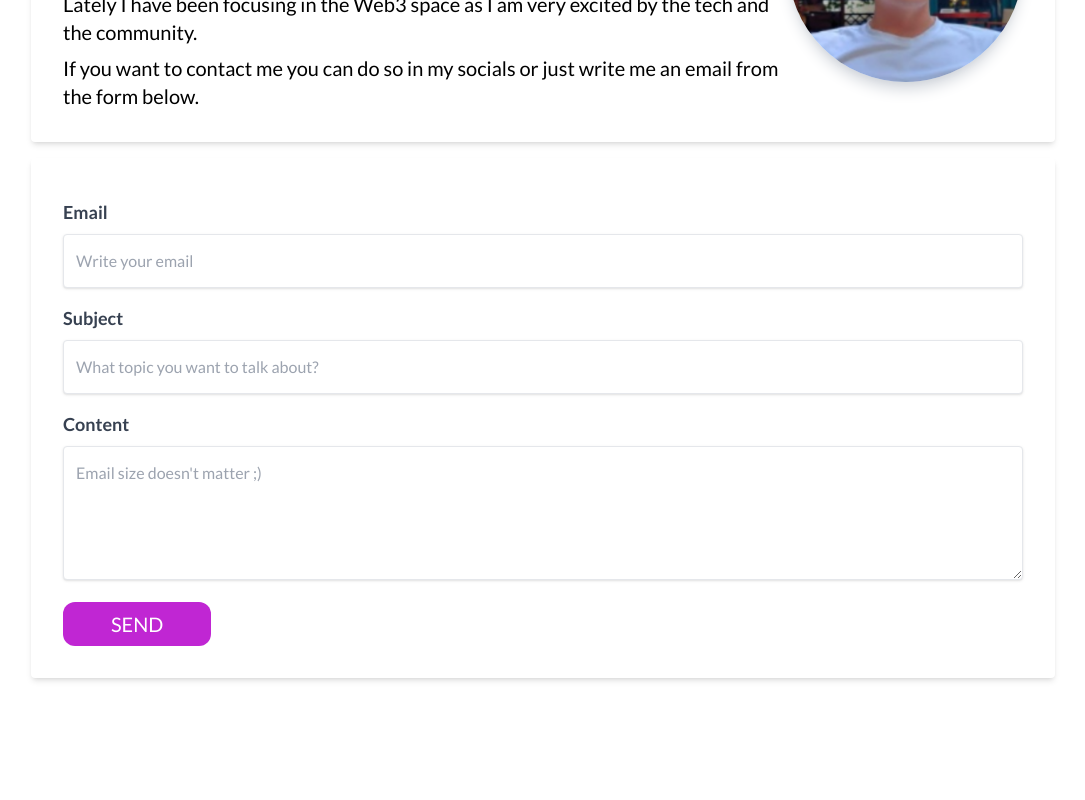
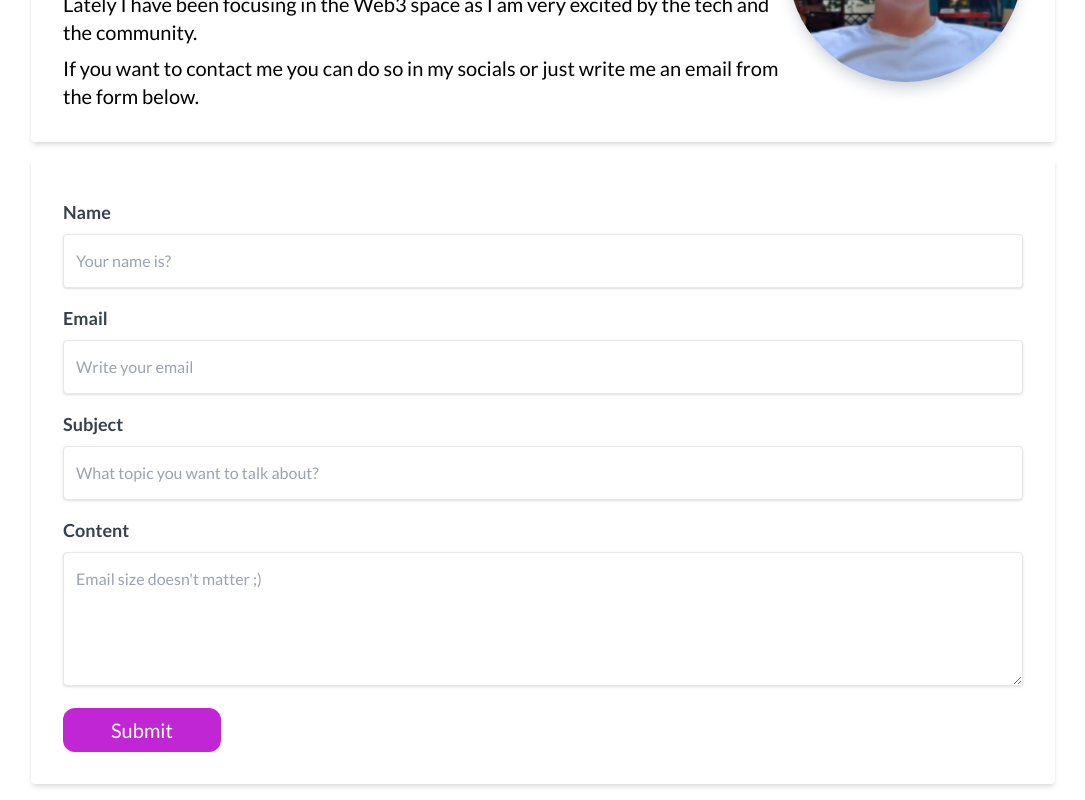
Before and after one commit to renttrent/devblog, a Next.js app: page /about in a window 1280 px wide. Shown: the part 370-1170 px from the top of the page, without its empty margins (97-1182 px from the left). Before the commit the page ends 1064 px from the top, so only its background shows below. Built offline with nearby package versions, Linux system fonts and the light colour scheme.

Commit message:
about page

```diff
--- a/package.json
+++ b/package.json
@@ -9,9 +9,11 @@
     "lint": "next lint"
   },
   "dependencies": {
+    "@emailjs/browser": "^3.3.1",
     "@heroicons/react": "^1.0.5",
     "@tailwindcss/forms": "^0.4.0",
     "@tailwindcss/typography": "^0.5.0-alpha.3",
+    "emailjs-com": "^3.2.0",
     "gray-matter": "^4.0.3",
     "marked": "^4.0.8",
     "next": "12",
--- a/pages/about/index.jsx
+++ b/pages/about/index.jsx
@@ -1,4 +1,26 @@
-export default function About() {
+import emailjs from "emailjs-com"
+import{ init } from '@emailjs/browser'
+import { useState } from "react"
+
+
+
+export default function About({type, template, service, userid} ) {
+  const [success, setSuccess] = useState(false)
+  const [error, setError] = useState(false)
+
+  const sendEmail = (e) => {
+    e.preventDefault()
+    emailjs.sendForm(service, template, e.target, userid)
+    .then((res) => {
+      setSuccess(true)
+      setError(false)
+    }, (error) => {
+      setSuccess(false)
+      setError(true)
+    })
+    e.target.reset()
+  }
+
   return (
     <div className="container mx-auto w-11/12 md:max-w-screen-lg mt-10">
       <div className="text-4xl font-bold text-center">About me</div>
@@ -14,21 +36,40 @@ export default function About() {
           <img src="profile.jpg" className="rounded-full shadow-lg shadow-gray-300" />
         </div>
       </div>
-      <form className="bg-white shadow-md rounded px-8 pt-6 pb-8 mb-4">
+      <form className="bg-white shadow-md rounded px-8 pt-6 pb-8 mb-4" onSubmit={sendEmail}>
+        {success && <div className="success bg-green-500 text-white w-full py-4 rounded-lg text-center shadow-lg text-lg">Email sent</div>}
+        {error && <div className="error bg-red-500 text-white w-full py-4 rounded-lg mt-4 text-center shadow-lg text-lg">Could not send email</div>}
+        <div className="mt-4">
+          <label className="text-gray-700 text-lg font-bold">Name</label>
+          <input type="text" className="mt-2 shadow appearance-none border rounded w-full py-4 px-3 text-gray-700 leading-tight focus:outline-none focus:shadow-outline" placeholder="Your name is?" name="name" required />
+        </div>
         <div className="mt-4">
           <label className="text-gray-700 text-lg font-bold">Email</label>
-          <input type="email" className="mt-2 shadow appearance-none border rounded w-full py-4 px-3 text-gray-700 leading-tight focus:outline-none focus:shadow-outline" placeholder="Write your email" />
+          <input type="email" className="mt-2 shadow appearance-none border rounded w-full py-4 px-3 text-gray-700 leading-tight focus:outline-none focus:shadow-outline" placeholder="Write your email" name="email" required />
         </div>
         <div className="mt-4">
           <label className="text-gray-700 text-lg font-bold">Subject</label>
-          <input type="text" className="mt-2 shadow appearance-none border rounded w-full py-4 px-3 text-gray-700 leading-tight focus:outline-none focus:shadow-outline" placeholder="What topic you want to talk about?" />
+          <input type="text" className="mt-2 shadow appearance-none border rounded w-full py-4 px-3 text-gray-700 leading-tight focus:outline-none focus:shadow-outline" placeholder="What topic you want to talk about?" name="subject" required/>
         </div>
         <div className="mt-4">
           <label className="text-gray-700 text-lg font-bold">Content</label>
-          <textarea rows="5"  className="mt-2 shadow appearance-none border rounded w-full py-4 px-3 text-gray-700 leading-tight focus:outline-none focus:shadow-outline" placeholder="Email size doesn't matter ;)" />
+          <textarea rows="5"  className="mt-2 shadow appearance-none border rounded w-full py-4 px-3 text-gray-700 leading-tight focus:outline-none focus:shadow-outline" placeholder="Email size doesn't matter ;)" name="content" required/>
         </div>
-        <button className="mt-4 transition ease-in duration-200 bg-fuchsia-600 text-white py-2 px-12 rounded-xl hover:bg-fuchsia-500 text-xl focus:outline-fuchsia-200">SEND</button>
+        <input type="submit" className="mt-4 cursor-pointer transition ease-in duration-200 bg-fuchsia-600 text-white py-2 px-12 rounded-xl hover:bg-fuchsia-500 text-xl focus:outline-fuchsia-200" />
       </form>
+
     </div>
   )
 }
+
+export const getServerSideProps = async () => {
+  init(process.env.EMAIL_JS_USER_ID)
+  return {
+    props: {
+      type: process.env.EMAIL_JS_TYPE,
+      template: process.env.EMAIL_JS_TEMPLATE,
+      service: process.env.EMAIL_JS_SERVICE,
+      userid: process.env.EMAIL_JS_USER_ID
+    }
+  }
+}
```
Also changed, not shown: 2 other files (tests, documents, lock files or other folders).
